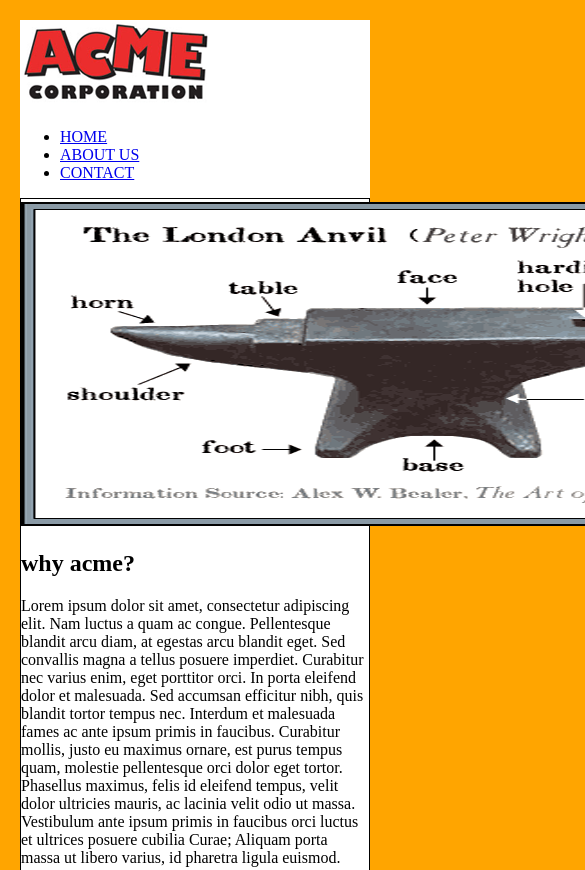
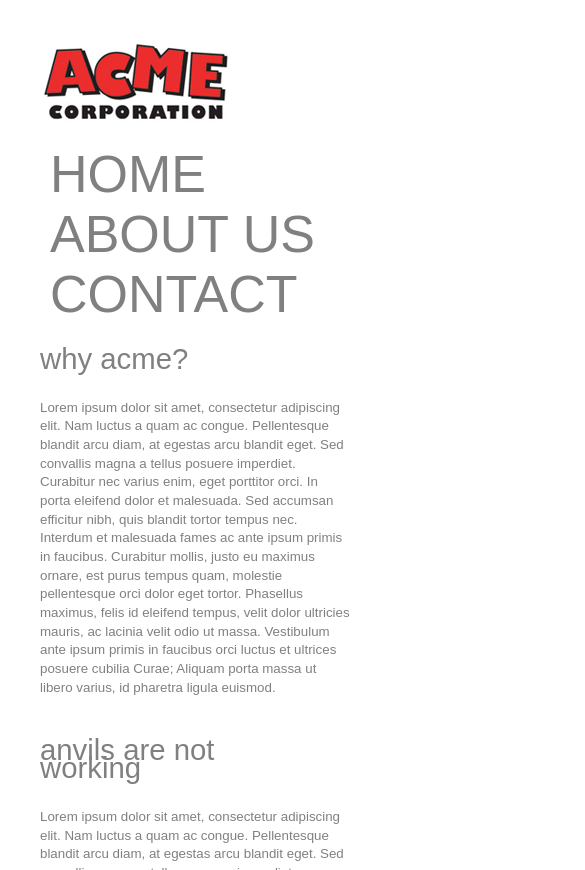
Before and after one commit to marcievanauken/assignment11, a plain HTML site: page index.html in a window 390 px wide. Shown: the top 870 px of the page, 585 px wide, since content can reach past the window. Drawn offline with Linux system fonts and the light colour scheme.

Commit message:
worked on mobile version

```diff
--- a/css/style.css
+++ b/css/style.css
@@ -75,6 +75,8 @@ h2 {
 	font-family: arial;
 	color:grey;
 	margin:30px 30px 30px 0;
+	font-size: 22pt;
+	font-weight: lighter;
 }
 
 .columnHalf {
@@ -85,6 +87,10 @@ h2 {
 	font-size:10pt;
 	line-height: 14pt;
 }
+
+/*#columnLeft {
+	width:45%;
+}*/
 
 
 }
@@ -171,6 +177,7 @@ h2 {
 	font-family: arial;
 	color:grey;
 	margin:30px 30px 30px 0;
+	font-weight: lighter;
 }
 
 .columnHalf {
@@ -190,16 +197,90 @@ h2 {
 
 body {
 	margin:20px;
-	background-color:orange;
+	background-color:#ffffff;
 }
 
 #container {
+	/*width:960px;*/
 	margin:0 auto;
+	padding:20px;
 	background-color:#fff;
 }
 
+#top {
+	float:left;
+	display: block;
+	height:280px;
+	width:100%;
+}
+
+#top img {
+	float:left;
+}
+
+nav {
+	/*float:right;*/
+	margin-top: 40px;
+	width:286px;
+}
+
+nav ul {
+	/*list-style: none;*/
+	padding: 0;
+	color:#000;
+	float:left;
+}
+
+	nav ul li {
+		display: inline;
+		font-family: arial;
+		font-size: 39pt;
+		background-color:#fff;
+		color:grey;
+		text-decoration: none;
+	}
+
+		nav ul li a{
+			font-family: arial;
+			color:grey;
+			text-decoration: none;
+			padding:10px;
+		}
+
+			nav ul li:hover {
+			background-color:red;
+			text-decoration: none;
+			color:#ffffff;
+		}
+
+			nav ul li a:hover {
+				text-decoration: none;
+				color:#ffffff;
+			}
+
 #mainContent {
-	border:1px solid black;
+	clear:both;
+}
+
+#mainContent img {
+	display:none;
+}
+
+h2 {
+	font-family: arial;
+	color:grey;
+	margin:30px 30px 30px 0;
+	font-size: 22pt;
+	font-weight: lighter;
+}
+
+.columnHalf {
+	float: left;
+	width: 100%;
+	font-family: arial;
+	color:grey;
+	font-size:10pt;
+	line-height: 14pt;
 }
 
 }
```
